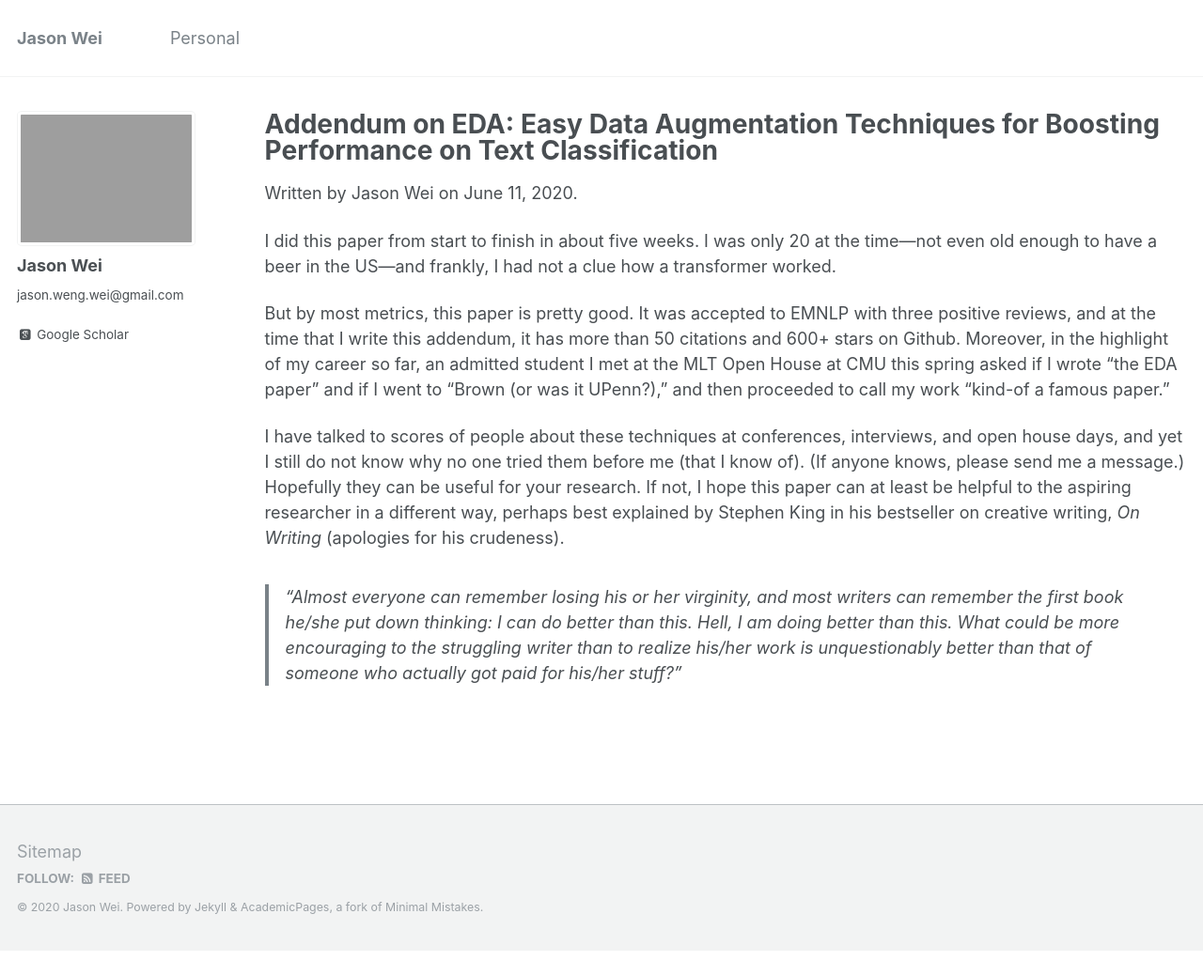
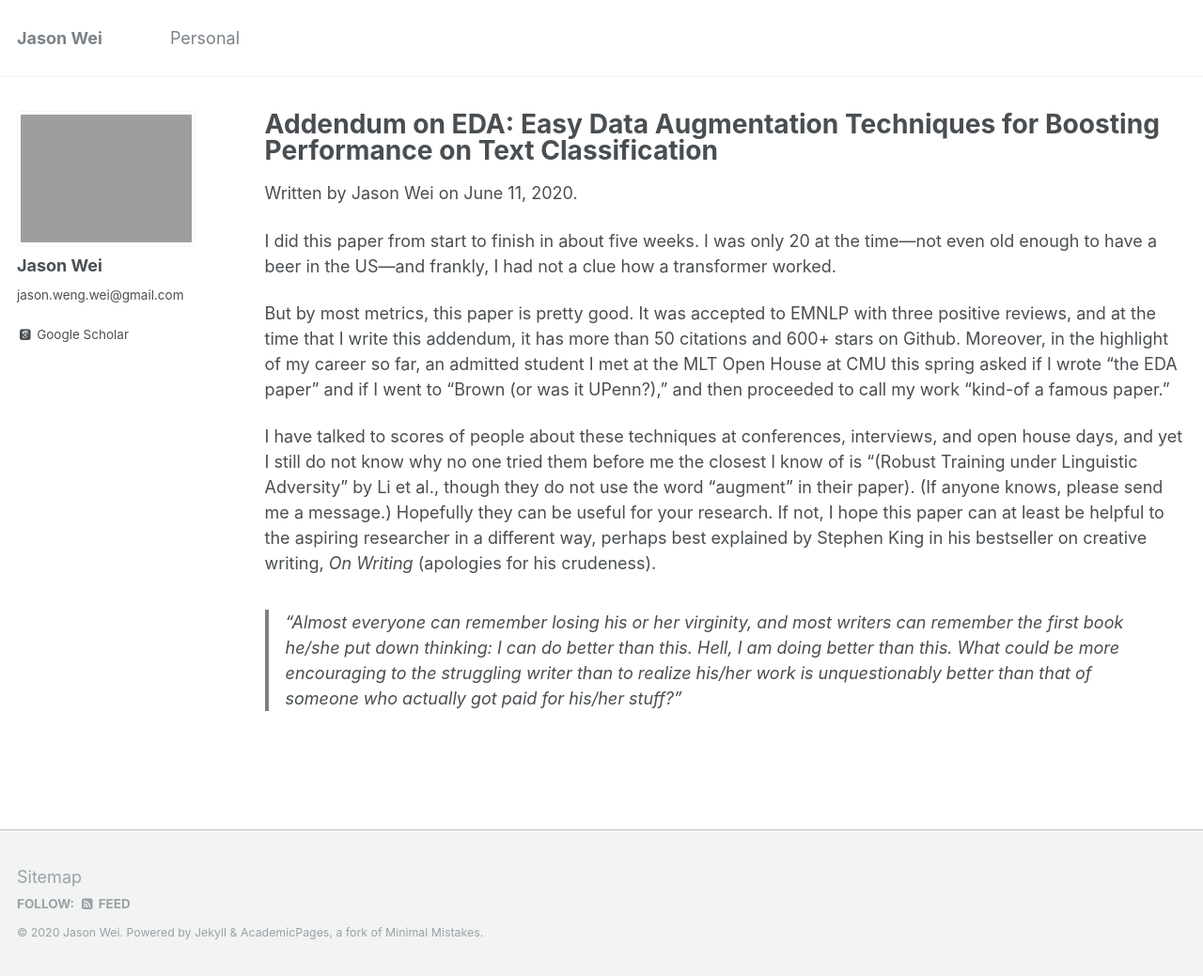
Before and after one commit to jasonwei20/jasonwei20.github.io, a Jekyll site: the page built from _pages/eda.md, in a window 1280 px wide. Shown: the whole page at 94% size. Built offline with Jekyll 4.4.1, drawn with Linux system fonts in a browser that asks for light colours; some web fonts are replaced; before the commit the page ends 1012 px from its top, so only the background shows below that.

Commit message:
update eda addendum

```diff
--- a/_pages/eda.md
+++ b/_pages/eda.md
@@ -16,7 +16,7 @@ But by most metrics, this paper is pretty good.
 It was accepted to EMNLP with three positive reviews, and at the time that I write this addendum, it has more than 50 citations and 600+ stars on Github.
 Moreover, in the highlight of my career so far, an admitted student I met at the MLT Open House at CMU this spring asked if I wrote "the EDA paper" and if I went to "Brown (or was it UPenn?)," and then proceeded to call my work "kind-of a famous paper."
 
-I have talked to scores of people about these techniques at conferences, interviews, and open house days, and yet I still do not know why no one tried them before me (that I know of).
+I have talked to scores of people about these techniques at conferences, interviews, and open house days, and yet I still do not know why no one tried them before me [the closest I know of is "(Robust Training under Linguistic Adversity](https://www.aclweb.org/anthology/E17-2004.pdf)" by Li et al., though they do not use the word "augment" in their paper).
 (If anyone knows, please send me a message.)
 Hopefully they can be useful for your research.
 If not, I hope this paper can at least be helpful to the aspiring researcher in a different way, perhaps best explained by Stephen King in his bestseller on creative writing, *On Writing* (apologies for his crudeness).
```
